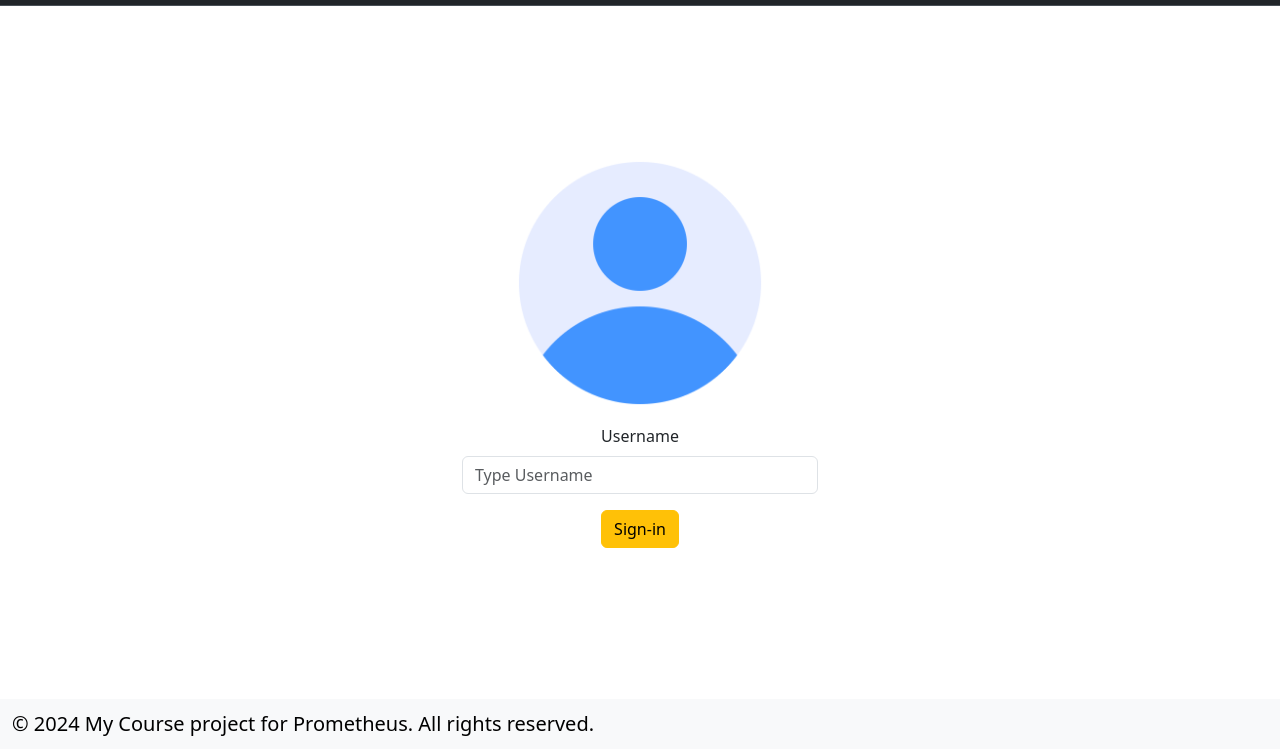
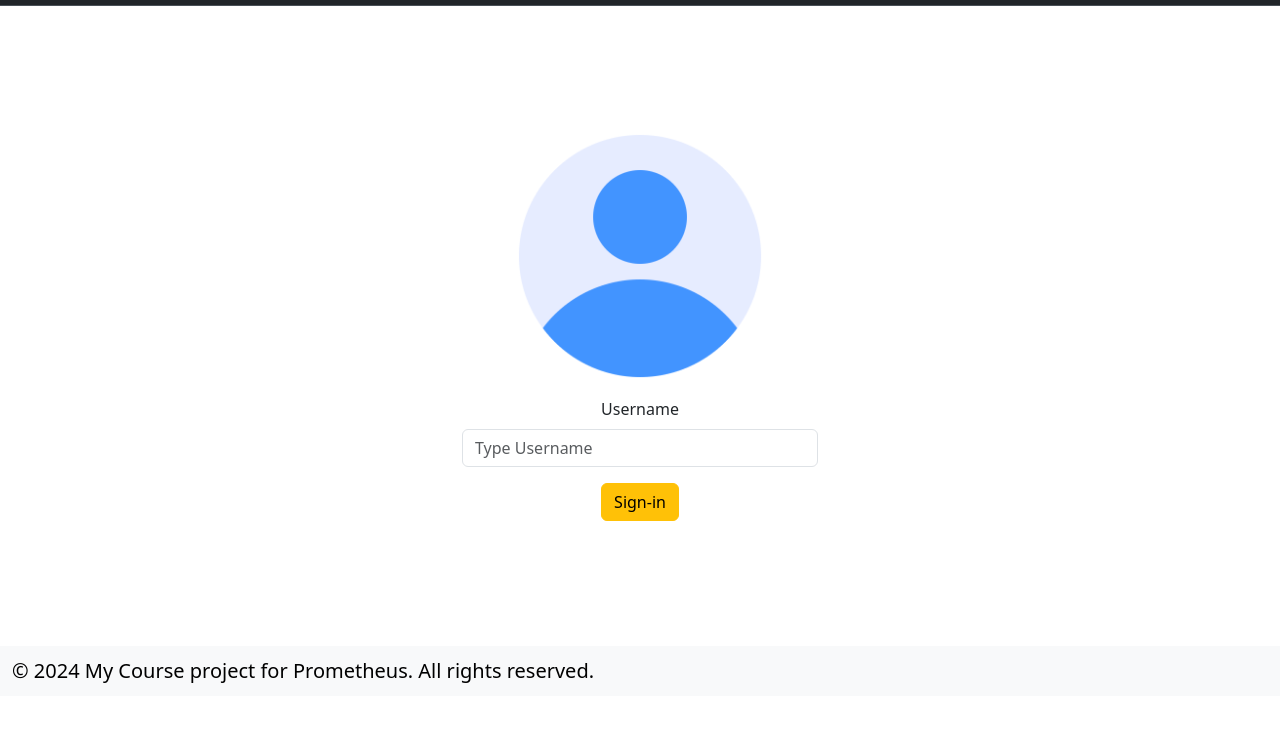
Before and after one commit to alinajuly/alinajuly.github.io, a plain HTML site: page X-course-task/signin/index.html in a window 1280 px wide. Shown: the part 51-800 px from the top of the page. Drawn offline with nearby package versions, Linux system fonts and the light colour scheme.

Commit message:
change styles

```diff
--- a/X-course-task/signin/css/styles.css
+++ b/X-course-task/signin/css/styles.css
@@ -1,19 +1,22 @@
-/* styles.css */
 body {
-  display: flex;
-  flex-direction: column;
-  min-height: 100vh;
-  overflow-x: hidden; /* Додано для уникнення горизонтального прокручування */
+  font-family: 'Noto Sans', sans-serif;
+  margin: 0;
+  padding: 0;
+  overflow-x: hidden; /* Заборона горизонтального скролінгу */
 }
 
 main {
-  flex-grow: 1;
   display: flex;
   justify-content: center;
   align-items: center;
+  min-height: calc(100vh - 160px); /* Встановлюємо висоту main так, щоб врахувати висоту header і footer */
+  margin: 0;
   text-align: center;
 }
 
 .footer {
-  margin-top: auto;
+  position: fixed;
+  bottom: 0;
+  width: 100%;
+  padding: 20px; /* Додатковий стиль для відступів футера */
 }
```
